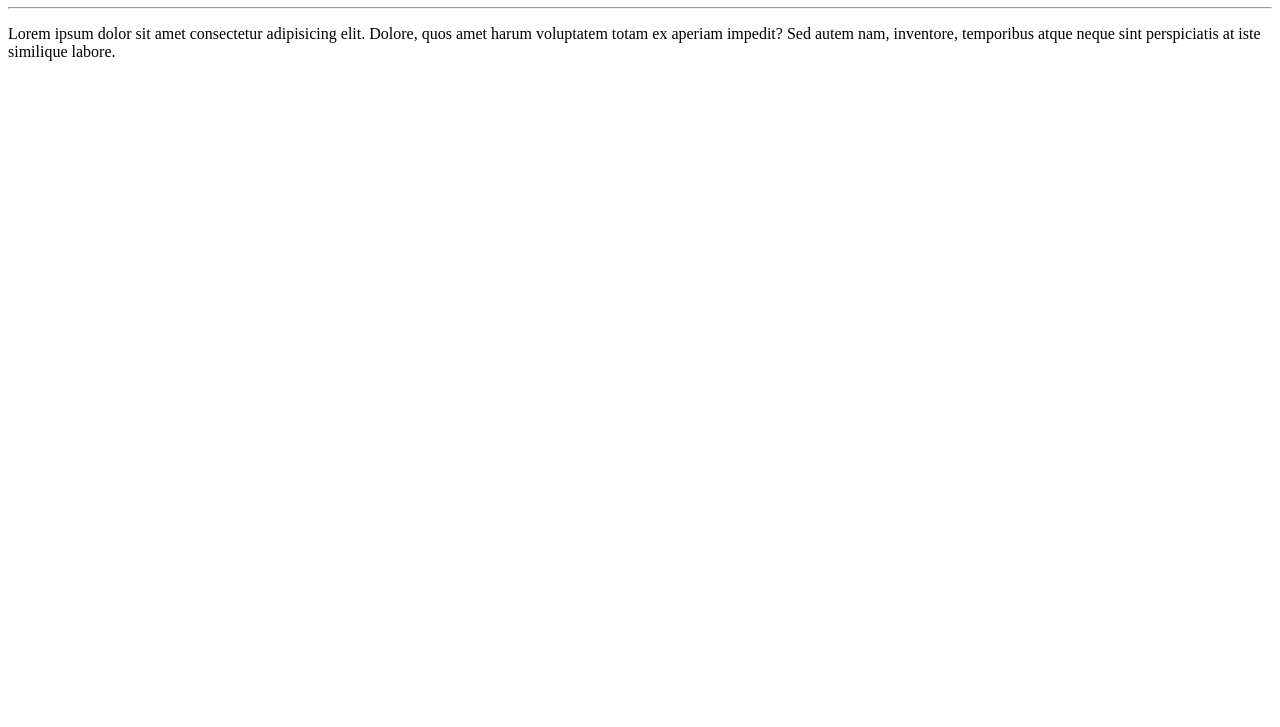
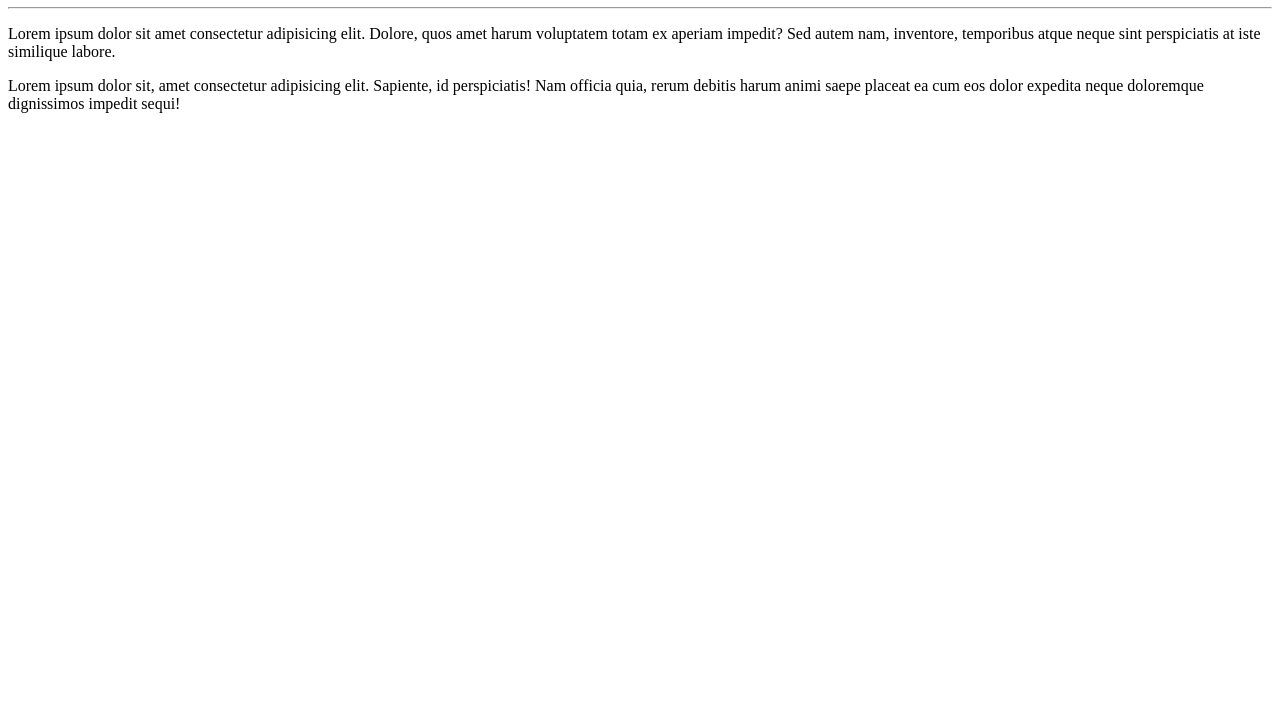
Before and after one commit to pauloalmeida0319/Meus-Projetos, a plain HTML site: page site-exemplo/index.html in a window 1280 px wide. Shown: the part 73-800 px from the top of the page. Drawn offline with Linux system fonts and the light colour scheme.

Commit message:
adicionei um parágrafo

```diff
--- a/site-exemplo/index.html
+++ b/site-exemplo/index.html
@@ -8,8 +8,10 @@
 <body>
     <h1>Olá, mundo!</h1>
     <hr>
-    <p> Lorem ipsum dolor sit amet consectetur adipisicing elit. Dolore, quos amet harum voluptatem totam ex aperiam impedit? Sed autem nam, inventore, temporibus atque neque sint perspiciatis at iste similique labore.
+    <p>Lorem ipsum dolor sit amet consectetur adipisicing elit. Dolore, quos amet harum voluptatem totam ex aperiam impedit? Sed autem nam, inventore, temporibus atque neque sint perspiciatis at iste similique labore.
     </p>
 
+    <p>Lorem ipsum dolor sit, amet consectetur adipisicing elit. Sapiente, id perspiciatis! Nam officia quia, rerum debitis harum animi saepe placeat ea cum eos dolor expedita neque doloremque dignissimos impedit sequi!
+    </p>
 </body>
 </html>
```
